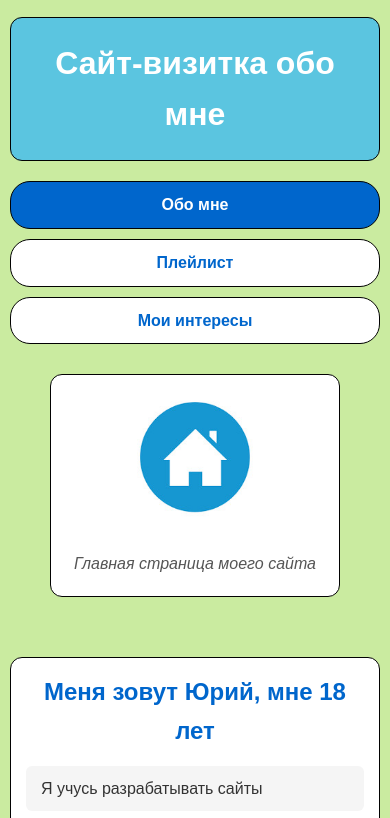
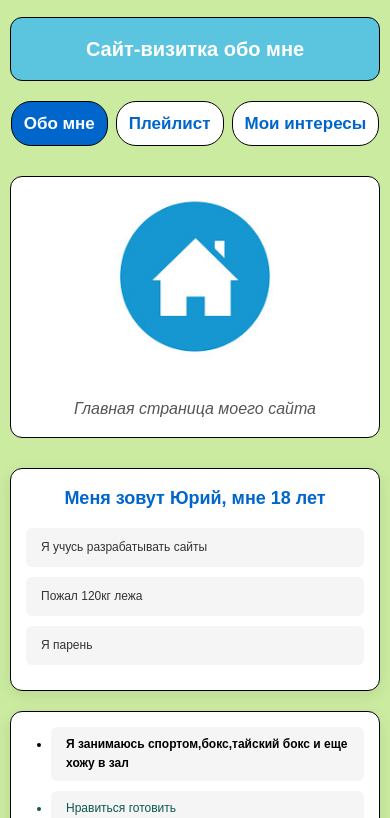
Before and after one commit to shunjux/MUIV-TASKS, a plain HTML site: page main.html in a window 390 px wide. Shown: the top 818 px of the page. Drawn offline with Linux system fonts and the light colour scheme.

Commit message:
adaptive commit

```diff
--- a/main.html
+++ b/main.html
@@ -21,14 +21,16 @@
 
     </div>
 
+    </header>
+
+    <main class="container">
       <figure>
               <img src="./photos/photo.jpg" alt="Главная страница">
               <figcaption>Главная страница моего сайта</figcaption>
       </figure>
 
-    </header>
 
-    <main class="container">
+
 
       <section class="info">
 
--- a/styles/style_for_auth.css
+++ b/styles/style_for_auth.css
@@ -1,13 +1,8 @@
-* { box-sizing: border-box; }
-
 body {
     margin: 0;
     padding: 20px;
     font-family: Arial, sans-serif;
     background-color: #6997a2;
-    display: flex;
-    flex-direction: column;
-    min-height: 100vh;
 }
 
 h1 {
@@ -18,18 +13,29 @@
   margin: 0 0 40px;
   border-radius: 10px;
   font-size: 32px;
-  border: 1px solid #020202;
 }
 
 h2 {
-  max-width: 400px;
-  width: 100%;
+  max-width: 400px; width: 100%;
   margin: 0 auto 20px;
   padding: 10px 30px;
   background-color: #ffffff;
   border-radius: 10px;
   text-align: center;
-  border: 1px solid #020202;
+}
+
+h1, h2, form, footer {
+    border: 1px solid #020202;
+}
+
+.qwerty {
+    display: flex;
+    flex-direction:column;
+    max-width: 200px; width: 100%;
+}
+
+.container {
+    border-radius: 10px;
 }
 
 form {
@@ -39,28 +45,25 @@
   padding: 30px;
   background-color: #ee908c;
   border-radius: 10px;
-  border: 1px solid #020202;
 }
 
 label {
     text-align: left;
-    margin-bottom: 5px;
+    margin-bottom: 10px;
     margin-top: 10px;
-    display: block;
-    font-weight: bold;
+
 }
 
-input, textarea, select {
+input {
     border-radius: 8px;
-    width: 100%;
-    padding: 10px;
-    border: 1px solid #ccc;
-    font-family: inherit;
+    width: auto;
+    height: 20px;
 }
 
 textarea {
+    border-radius: 8px;
+    max-width: 200px;
     max-height: 150px;
-    resize: vertical;
 }
 
 .button {
@@ -75,8 +78,6 @@
   font-weight: bold;
   text-align: center;
   border: 2px solid transparent;
-  cursor: pointer;
-  width: 100%;
 }
 
 .button.green {
@@ -90,18 +91,77 @@
   color: #4caf50;
 }
 
+
 footer {
     text-align: center;
     padding: 20px;
     background-color: #ffffff;
     border-radius: 12px;
     color: #555;
-    border: 1px solid #020202;
-    margin-top: auto;
+    margin-top: 520px;
+
+}
+
+@media (max-width: 768px) {
+    form {
+        box-sizing: border-box;
+        width: 100%;
+    }
+
+    h1 {
+        font-size: 24px;
+        padding: 15px;
+    }
+
+    h2 {
+        font-size: 24px;
+        padding: 10px;
+    }
+
+    .button {
+        padding: 12px;
+        font-size: 18px;
+    }
+
+    footer {
+        margin-top: 40px;
+    }
 }
 
 @media (max-width: 480px) {
-  body { padding: 10px; }
-  h1 { font-size: 24px; padding: 15px; }
-  form { padding: 20px 15px; }
+    * {
+        box-sizing: border-box;
+    }
+
+    body {
+        padding: 10px;
+    }
+
+    h1 {
+        font-size: 19px;
+        padding: 15px;
+    }
+
+    h2 {
+        font-size: 19px;
+        padding: 10px;
+    }
+
+    form {
+        padding: 20px;
+        margin: 25px auto;
+    }
+
+    input, textarea {
+        max-width: 100%;
+    }
+
+    .button {
+        padding: 12px 25px;
+        font-size: 14px;
+    }
+
+    footer {
+        margin-top: 30px;
+    }
 }
--- a/styles/style_for_enter.css
+++ b/styles/style_for_enter.css
@@ -1,14 +1,11 @@
-* { box-sizing: border-box; }
-
 body {
+    font-family: Arial, sans-serif;
     margin: 0;
     padding: 20px;
+    background-color: #6997a2;
     font-family: Arial, sans-serif;
-    background-color: #6997a2;
-    display: flex;
-    flex-direction: column;
-    min-height: 100vh;
 }
+
 
 h1 {
     text-align: center;
@@ -18,7 +15,6 @@
     margin: 0 0 40px;
     border-radius: 10px;
     font-size: 32px;
-  border: 1px solid #020202;
 }
 
 h2 {
@@ -29,7 +25,17 @@
     background-color: #ffffff;
     border-radius: 10px;
     text-align: center;
+}
+
+h1, h2, form, footer {
     border: 1px solid #020202;
+}
+
+.qwerty {
+    display: flex;
+    flex-direction:column;
+    max-width: 200px; width: 100%;
+
 }
 
 form {
@@ -39,28 +45,26 @@
     padding: 30px;
     background-color: #ee908c;
     border-radius: 10px;
-  border: 1px solid #020202;
 }
 
 label {
     text-align: left;
-    margin-bottom: 5px;
+    margin-bottom: 10px;
     margin-top: 10px;
-    display: block;
-    font-weight: bold;
+
 }
 
-input, textarea, select {
+input {
     border-radius: 8px;
-    width: 100%;
-    padding: 10px;
-    border: 1px solid #ccc;
-    font-family: inherit;
+    width: auto;
+    height: 20px;
 }
 
 textarea {
+    border-radius: 8px;
+    max-width: 200px;
+    width: 100%;
     max-height: 150px;
-    resize: vertical;
 }
 
 .button {
@@ -75,8 +79,6 @@
   font-weight: bold;
   text-align: center;
   border: 2px solid transparent;
-  cursor: pointer;
-  width: 100%;
 }
 
 .button.green {
@@ -96,12 +98,69 @@
   background-color: #ffffff;
   border-radius: 12px;
   color: #555;
-    border: 1px solid #020202;
-    margin-top: auto;
+  margin-top: 750px;
+}
+
+@media (max-width: 768px) {
+    form {
+        box-sizing: border-box;
+        width: 100%;
+    }
+
+    h1 {
+        font-size: 24px;
+        padding: 15px;
+    }
+
+    h2 {
+        font-size: 24px;
+        padding: 10px;
+    }
+
+    .button {
+        padding: 12px;
+        font-size: 18px;
+    }
+
+    footer {
+        margin-top: 40px;
+    }
 }
 
 @media (max-width: 480px) {
-  body { padding: 10px; }
-  h1 { font-size: 24px; padding: 15px; }
-  form { padding: 20px 15px; }
+    * {
+        box-sizing: border-box;
     }
+
+    body {
+        padding: 10px;
+    }
+
+    h1 {
+        font-size: 19px;
+        padding: 15px;
+    }
+
+    h2 {
+        font-size: 19px;
+        padding: 10px;
+    }
+
+    form {
+        padding: 20px;
+        margin: 25px auto;
+    }
+
+    input, textarea {
+        max-width: 100%;
+    }
+
+    .button {
+        padding: 12px 25px;
+        font-size: 14px;
+    }
+
+    footer {
+        margin-top: 30px;
+    }
+}
--- a/styles/style_for_index.css
+++ b/styles/style_for_index.css
@@ -1,4 +1,3 @@
-* { box-sizing: border-box; }
 
 body {
   margin: 0;
@@ -6,10 +5,8 @@
   background-color: #6997a2;
   font-family: Arial, sans-serif;
   font-size: 16px;
-  display: flex;
-  flex-direction: column;
-  min-height: 100vh;
 }
+
 
 h1 {
   text-align: center;
@@ -19,18 +16,19 @@
   margin: 0 0 40px;
   border-radius: 10px;
   font-size: 32px;
-  border: 1px solid #020202;
 }
 
 h2 {
-    max-width: 300px;
-    width: 100%;
+    max-width: 300px; width: 100%;
     padding: 15px;
     background-color: #fff;
     border-radius: 10px;
     text-align: center;
     margin: 0 auto 20px;
-    border: 1px solid #020202;
+}
+
+h1, h2, button, footer {
+  border: 1px solid #020202;
 }
 
 .auth-section {
@@ -41,7 +39,9 @@
 
 .button {
   display: inline-block;
-  padding: 14px 40px;
+  padding: 35px;
+  padding-top: 10px;
+  padding-bottom: 10px;
   background-color: #ffffff;
   color: #333333;
   text-decoration: none;
@@ -50,8 +50,6 @@
   font-weight: bold;
   text-align: center;
   border: 2px solid transparent;
-  cursor: pointer;
-  width: 100%;
 }
 
 .button.green {
@@ -82,13 +80,56 @@
   background-color: #ffffff;
   border-radius: 12px;
   color: #555;
-  border: 1px solid #020202;
-  margin-top: auto;
+  margin-top: 940px;
+}
+
+@media (max-width: 768px) {
+    .auth-section {
+        flex-wrap: wrap;
+    }
+
+    h1 {
+        font-size: 24px;
+        padding: 15px;
+    }
+
+    h2 {
+        font-size: 24px;
+        padding: 10px;
+    }
+
+    .button {
+        font-size: 18px;
+    }
+
+    footer {
+        margin-top: 40px;
+    }
 }
 
 @media (max-width: 480px) {
-  body { padding: 10px; }
-  h1 { font-size: 24px; padding: 15px; }
-  .auth-section { flex-direction: column; align-items: center; width: 100%; max-width: 300px; margin: 0 auto; }
-  .button { padding: 12px 20px; }
+    * {
+        box-sizing: border-box;
+    }
+
+    body {
+        padding: 10px;
+    }
+
+    h1,h2 {
+        font-size: 19px;
+        padding: 15px;
+    }
+
+    .auth-section {
+        align-items: center;
+    }
+
+    .button {
+        font-size: 16px;
+    }
+
+    footer {
+        margin-top: 30px;
+    }
 }
--- a/styles/style_for_interests.css
+++ b/styles/style_for_interests.css
@@ -1,5 +1,3 @@
-* { box-sizing: border-box; }
-
 body {
     margin: 0;
     padding: 30px 20px;
@@ -8,13 +6,10 @@
     font-size: 16px;
     color: #222;
     line-height: 1.6;
-    display: flex;
-    flex-direction: column;
-    min-height: 100vh;
 }
 
 .header-container {
-    max-width: 700px;
+    /* max-width: 700px; */
     width: 100%;
     margin: 0 auto;
 }
@@ -27,7 +22,6 @@
     margin: 0 0 20px;
     border-radius: 12px;
     font-size: 32px;
-    border: 1px solid #020202;
 }
 
 h2 {
@@ -37,22 +31,24 @@
     text-align: center;
     background-color: #fff;
     border-radius: 15px;
-    border: 1px solid #020202;
 }
 
 h3 {
     background-color: #5bc5e0;
     color: wheat;
     border-radius: 10px;
-    padding: 10px;
-    border: 1px solid #020202;
 }
 
+h1, h2, h3, section, footer {
+  border: 1px solid #020202;
+}
+
+
 nav {
+    font-size: 20px;
     display: flex;
     justify-content: center;
-    flex-wrap: wrap;
-    gap: 15px;
+    gap: 50px;
     margin-bottom: 30px;
 }
 
@@ -67,7 +63,8 @@
     border: 1px solid #020202;
 }
 
-nav a:hover, nav a.active {
+nav a:hover,
+nav a.active {
     background-color: #0066cc;
     color: #ffffff;
 }
@@ -80,7 +77,7 @@
     border: 2px solid #020202;
 }
 
-.wrapper, .wrapper-photos {
+.wrapper {
     display: flex;
     flex-flow: row wrap;
     justify-content: center;
@@ -90,9 +87,32 @@
     margin: 0 auto 20px;
 }
 
-.wrapper-photos { max-width: 740px; }
+.interests {
+    display: flex;
+    flex-flow: column wrap;
+    max-width: 300px;
+    width: 100%;
+    padding: 15px;
+    background-color: #fff;
+    border-radius: 10px;
+    text-align: center;
+}
 
-.interests, .photos {
+.interests p {
+    margin-top: auto;
+    font-weight: bold;
+}
+
+.wrapper-photos {
+    display: flex;
+    flex-flow: row wrap;
+    justify-content: center;
+    gap: 20px;
+    max-width: 740px;
+    margin: 0 auto 20px;
+}
+
+.photos {
     display: flex;
     flex-direction: column;
     max-width: 300px;
@@ -101,10 +121,9 @@
     background-color: #fff;
     border-radius: 10px;
     text-align: center;
-    border: 1px solid #020202;
 }
 
-.interests p, .photos p {
+.photos p {
     margin-top: auto;
     font-weight: bold;
 }
@@ -117,7 +136,10 @@
     border-radius: 10px;
     text-align: center;
     margin: 0 auto 20px;
-    border: 1px solid #020202;
+}
+
+.important-block p {
+    font-weight: bold;
 }
 
 footer {
@@ -126,20 +148,83 @@
     background-color: #ffffff;
     border-radius: 12px;
     color: #555;
-    border: 1px solid #020202;
-    margin-top: auto;
 }
 
 @media (max-width: 768px) {
-    body { padding: 15px 10px; }
-    h1 { font-size: 26px; }
-    img { height: 200px; }
+
+    header, footer {
+        padding: 10px;
+        margin: 15px;
+    }
+
+    nav {
+        flex-wrap: wrap;
+    }
+
+    h1, h2 {
+      font-size: 24px;
+      padding: 15px 10px;
+    }
+
+    .wrapper-photos {
+        gap: 8px;
+    }
+
+    .wrapper, .wrapper-photos {
+        width: 100%;
+    }
+
+    .interests, .photos {
+        width: 95%;
+    }
+
+    .important-block {
+        max-width: 740px;
+        width: 93%;
+        box-sizing: border-box;
+    }
 }
 
 @media (max-width: 480px) {
-    h1 { font-size: 22px; padding: 15px; }
-    nav { flex-direction: column; gap: 10px; }
-    nav a { text-align: center; }
-    .interests, .photos { max-width: 100%; }
-    img { height: 220px; }
+    * {
+        box-sizing: border-box;
+    }
+
+    body {
+        padding: 15px;
+    }
+
+    h1,h2 {
+        font-size: 18px;
+        padding: 15px;
+    }
+
+    .interests img {
+        margin-bottom: 15px;
+    }
+
+    .interests p {
+        margin-top: 10px;
+    }
+
+    p {
+        font-size: 15px;
+    }
+
+    nav {
+        flex-wrap: wrap;
+        gap: 8px;
+        font-size: 17px;
+    }
+
+    nav a {
+        padding: 8px;
+    }
+
+    .interests, .photos, .important-block {
+        max-width: 100%;
+        padding: 10px;
+    }
+
+
 }
--- a/styles/style_for_main.css
+++ b/styles/style_for_main.css
@@ -1,7 +1,3 @@
-* {
-  box-sizing: border-box;
-}
-
 html {
   background-color: #ffffff;
   scroll-behavior: smooth;
@@ -15,23 +11,26 @@
   font-size: 16px;
   color: #222;
   line-height: 1.6;
-  display: flex;
-  flex-direction: column;
-  min-height: 100vh;
 }
 
-.header-container, header, main {
+.header-container {
+  width: 100%;
+  margin: 0 auto;
+}
+
+main {
   max-width: 700px;
   width: 100%;
   margin: 0 auto 30px;
+
 }
 
-h1, #main-title {
+h1 {
   text-align: center;
   background-color: #5bc5e0;
   color: #ffffff;
   padding: 20px;
-  margin: 2px 0 20px;
+  margin: 0 0 20px;
   border-radius: 12px;
   font-size: 32px;
   border: 1px solid #020202;
@@ -44,11 +43,15 @@
   text-align: center;
 }
 
+h1, section, figure, footer {
+  border: 1px solid #020202;
+}
+
 nav {
+  font-size: 20px;
   display: flex;
   justify-content: center;
-  flex-wrap: wrap;
-  gap: 15px;
+  gap: 50px;
   margin-bottom: 30px;
 }
 
@@ -63,17 +66,36 @@
   border: 1px solid #020202;
 }
 
-nav a:hover, nav a.active {
-  background-color: #0066cc;
-  color: #ffffff;
+nav a:hover,
+nav a.active {
+    background-color: #0066cc;
+    color: #ffffff;
 }
 
-figure, section {
+#main-title {
+  text-align: center;
+  font-size: 32px;
+  color: #ffffff;
+  background-color: #5bc5e0;
+  padding: 20px;
+  margin: 2px 0 20px;
+  border-radius: 12px;
+}
+
+figure {
+  text-align: center;
   background-color: #ffffff;
   padding: 20px;
   border-radius: 12px;
-  margin-bottom: 30px;
-  border: 1px solid #020202;
+  margin: 0 0 30px;
+}
+
+section {
+  background-color: #ffffff;
+  padding: 25px 30px;
+  margin-bottom: 20px;
+  border-radius: 12px;
+  box-shadow: 0 4px 15px rgba(0, 0, 0, 0.08);
 }
 
 figure img {
@@ -86,8 +108,12 @@
   margin-top: 10px;
   color: #555;
   font-style: italic;
-  text-align: center;
 }
+
+.info {
+  padding-left: 30px;
+}
+
 
 .p {
   background-color: #f5f5f5;
@@ -98,7 +124,7 @@
 }
 
 ul, ol {
-  padding-left: 20px;
+  padding-left: 25px;
   margin: 0;
 }
 
@@ -109,26 +135,34 @@
   border-radius: 6px;
 }
 
+li:first-child {
+  font-weight: bold;
+  color: #000;
+}
+
+li:nth-child(2) {
+  color: rgb(12, 88, 76);
+}
+
 li a {
   color: #0066cc;
   text-decoration: none;
 }
 
-.table-wrapper {
-  overflow-x: auto;
-  width: 100%;
+li a:hover {
+  text-decoration: underline;
 }
 
 table {
   width: 100%;
   margin: 20px 0;
   border-radius: 10px;
-  border-collapse: collapse;
 }
 
 th, td {
   padding: 12px 15px;
   text-align: center;
+  border-bottom: 1px solid #ddd;
   border: 1px solid #020202;
 }
 
@@ -138,14 +172,18 @@
   font-weight: bold;
 }
 
-tbody td, tfoot td {
+tbody td {
   background-color: #ffffff;
 }
 
-.video-section video {
-  max-width: 100%;
-  height: auto;
-  border-radius: 10px;
+tfoot td {
+  background-color: #ffffff;
+}
+
+.video-section p {
+  font-weight: bold;
+  color: #000;
+  text-align: center;
 }
 
 footer {
@@ -154,19 +192,66 @@
   background-color: #ffffff;
   border-radius: 12px;
   color: #555;
-  border: 1px solid #020202;
-  margin-top: auto;
 }
 
 @media (max-width: 768px) {
-  body { padding: 15px 10px; }
-  h1 { font-size: 26px; }
-  section { padding: 15px; }
+    nav {
+        flex-wrap: wrap;
+    }
+
+    section {
+        padding: 20px;
+    }
+
+    table {
+        display: block;
+        overflow-x: auto;
+    }
+
+     figcaption {
+      font-size: 16px;
+     }
+
+    video, iframe {
+        max-width: 100%;
+    }
 }
 
 @media (max-width: 480px) {
-  h1 { font-size: 22px; padding: 15px; }
-  nav { flex-direction: column; gap: 10px; }
-  nav a { text-align: center; }
-  table { display: block; overflow-x: auto; white-space: nowrap; }
+    * {
+        box-sizing: border-box;
+    }
+
+    body {
+        font-size: 12px;
+        padding: 15px 10px;
+    }
+
+    #main-title {
+        font-size: 20px;
+        padding: 15px;
+    }
+
+    nav {
+      flex-wrap: wrap;
+        gap: 8px;
+        font-size: 17px;
+    }
+
+    nav a {
+        padding: 8px 12px;
+    }
+
+    figure, section {
+        padding: 15px;
+    }
+
+    .info {
+        padding-left: 15px;
+    }
+
+    video, iframe {
+        width: 100%;
+        height: auto;
+    }
 }
--- a/styles/style_for_playlist.css
+++ b/styles/style_for_playlist.css
@@ -1,5 +1,3 @@
-* { box-sizing: border-box; }
-
 body {
   margin: 0;
   padding: 30px 20px;
@@ -8,13 +6,9 @@
   font-size: 16px;
   color: #222;
   line-height: 1.6;
-  display: flex;
-  flex-direction: column;
-  min-height: 100vh;
 }
 
 .header-container {
-  max-width: 700px;
   width: 100%;
   margin: 0 auto;
 }
@@ -27,19 +21,19 @@
   margin: 0 0 20px;
   border-radius: 12px;
   font-size: 32px;
-  border: 1px solid #020202;
 }
 
-h1, h2, section, footer {
+h1, h2, section, audio, footer {
   border: 1px solid #020202;
 }
 
 nav {
+  font-size: 20px;
   display: flex;
   justify-content: center;
-  flex-wrap: wrap;
-  gap: 15px;
+  gap: 50px;
   margin-bottom: 30px;
+
 }
 
 nav a {
@@ -53,21 +47,37 @@
   border: 1px solid #020202;
 }
 
-nav a:hover, nav a.active {
+nav a:hover,
+nav a.active {
     background-color: #0066cc;
     color: #ffffff;
 }
 
+
+section h2 {
+    text-align: center;
+}
+
 aside {
   margin-bottom: 30px;
-  color: grey;
-  font-size: 14px;
+  color:grey;
 }
 
 .top-3 {
-    max-width: 340px;
+    max-width: 300px;
+    max-width: 68%;
+    padding: 20px;
+    background-color: #fff;
+    border-radius: 10px;
+    text-align: center;
+    margin: 0 auto 20px;
+}
+
+section.top-3 {
+    max-width: 800px;
     width: 100%;
-    padding: 20px;
+    box-sizing: border-box;
+    padding: 25px;
     background-color: #fff;
     border-radius: 10px;
     text-align: center;
@@ -76,18 +86,18 @@
 
 .top-3 img {
     width: 100%;
+    max-width: 100%;
+    height: auto;
     display: block;
-    border-radius: 10px;
-    border: 2px solid #020202;
-    margin-bottom: 15px;
+    box-sizing: border-box;
 }
 
 .top-3 audio {
     width: 100%;
+    box-sizing: border-box;
     margin-top: 10px;
-    border-radius: 10px;
-    max-width: 100%;
 }
+
 
 footer {
   text-align: center;
@@ -95,13 +105,75 @@
   background-color: #ffffff;
   border-radius: 12px;
   color: #555;
-  margin-top: auto;
+}
+
+@media (max-width: 768px) {
+    nav {
+        flex-wrap: wrap;
+    }
+
+    section.top-3 {
+        width: 95%;
+        padding: 20px;
+    }
+
+    .top-3 {
+      max-width: 90%;
+      /* padding: 15px; */
+    }
+
+    h1,h2 {
+      font-size: 24px;
+      padding: 15px 10px;
+      margin: 20px;
+    }
+
+
+    audio {
+        width: 100%;
+    }
 }
 
 @media (max-width: 480px) {
-  body { padding: 15px 10px; }
-  h1 { font-size: 22px; padding: 15px; }
-  nav { flex-direction: column; gap: 10px; }
-  nav a { text-align: center; }
-  .top-3 { max-width: 100%; padding: 15px; }
+    * {
+        box-sizing: border-box;
+    }
+
+    body {
+        padding: 15px 10px;
+    }
+
+    section.top-3 {
+        width: 100%;
+        padding: 15px;
+    }
+
+    .top-3 img,
+    .top-3 audio {
+        width: 100%;
+    }
+
+    h1,h2 {
+        font-size: 20px;
+        padding: 15px;
+    }
+
+    nav {
+        flex-wrap: wrap;
+        gap: 8px;
+        font-size: 17px;
+    }
+
+    nav a {
+        padding: 8px 12px;
+    }
+
+    .top-3 {
+      max-width: 100%;
+      padding: 15px;
+    }
+
+    audio {
+        width: 100%;
+    }
 }
```
Also changed, not shown: index.html (+1 -1 lines). Lines whose indentation alone changed are shown as unchanged.
